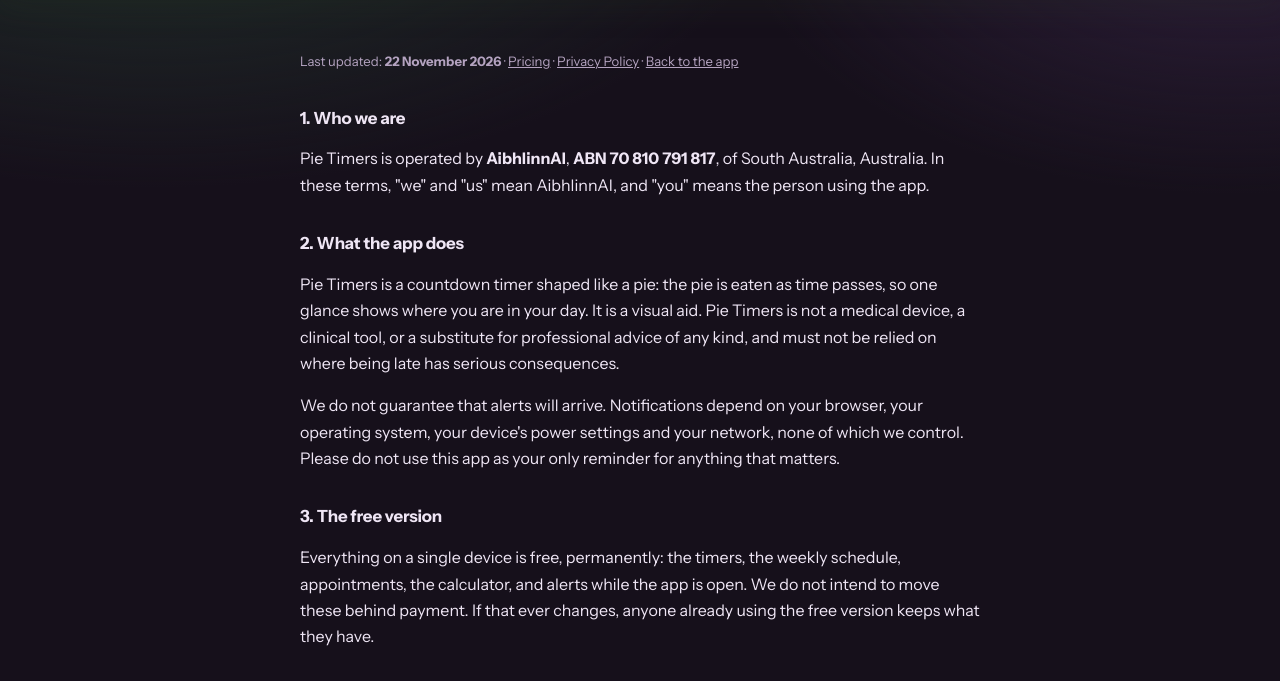
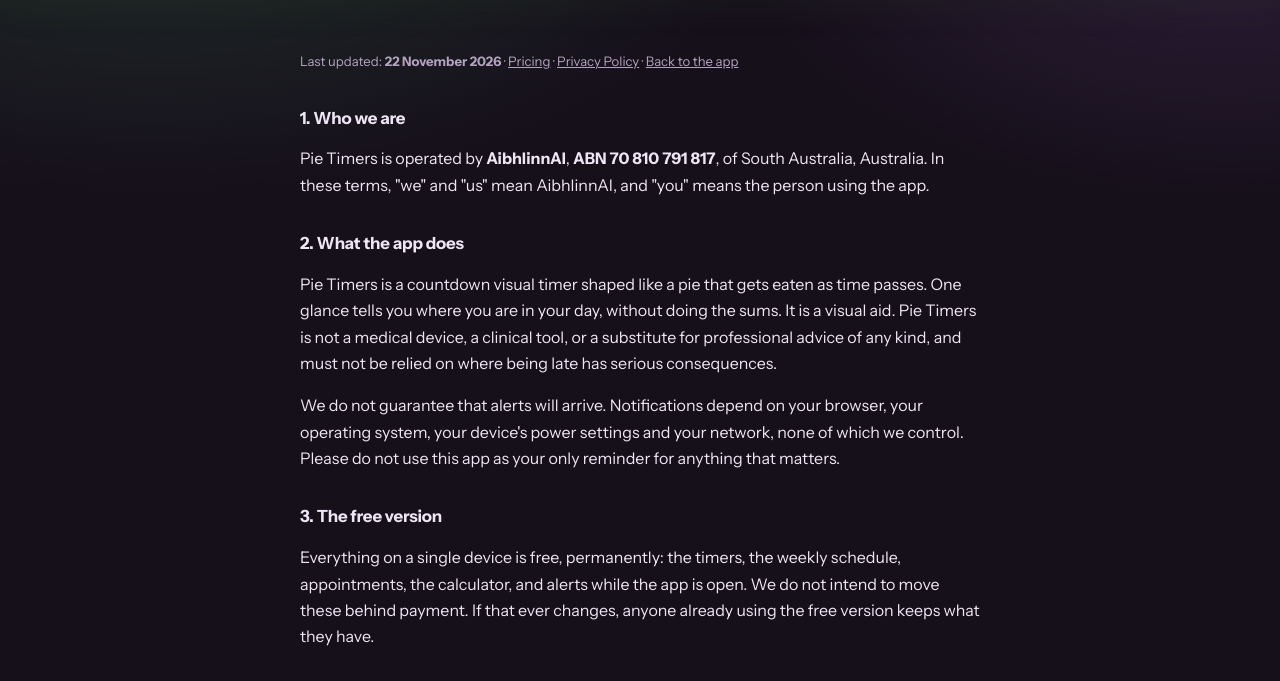
Before and after one commit to AibhlinnAI/pie-timers-app, a plain HTML site: page app/terms.html in a window 1280 px wide. Shown: the part 92-773 px from the top of the page. Drawn offline with Linux system fonts and the light colour scheme.

Commit message:
Terms: describe Pie Timers in the settled wording
"A countdown visual timer shaped like a pie that gets eaten as time
passes. One glance tells you where you are in your day, without doing
the sums." The same sentence as the site and the Play listing.

Co-Authored-By: Claude Fable 5.2 <noreply@anthropic.com>

```diff
--- a/app/terms.html
+++ b/app/terms.html
@@ -77,8 +77,9 @@
   app.</p>
 
   <h2>2. What the app does</h2>
-  <p>Pie Timers is a countdown timer shaped like a pie: the pie is eaten as time
-  passes, so one glance shows where you are in your day. It is a visual aid. Pie Timers is not a medical device, a clinical tool, or a substitute for
+  <p>Pie Timers is a countdown visual timer shaped like a pie that gets eaten as
+  time passes. One glance tells you where you are in your day, without doing
+  the sums. It is a visual aid. Pie Timers is not a medical device, a clinical tool, or a substitute for
   professional advice of any kind, and must not be relied on where being
   late has serious consequences.</p>
   <p>We do not guarantee that alerts will arrive. Notifications depend on your
```
